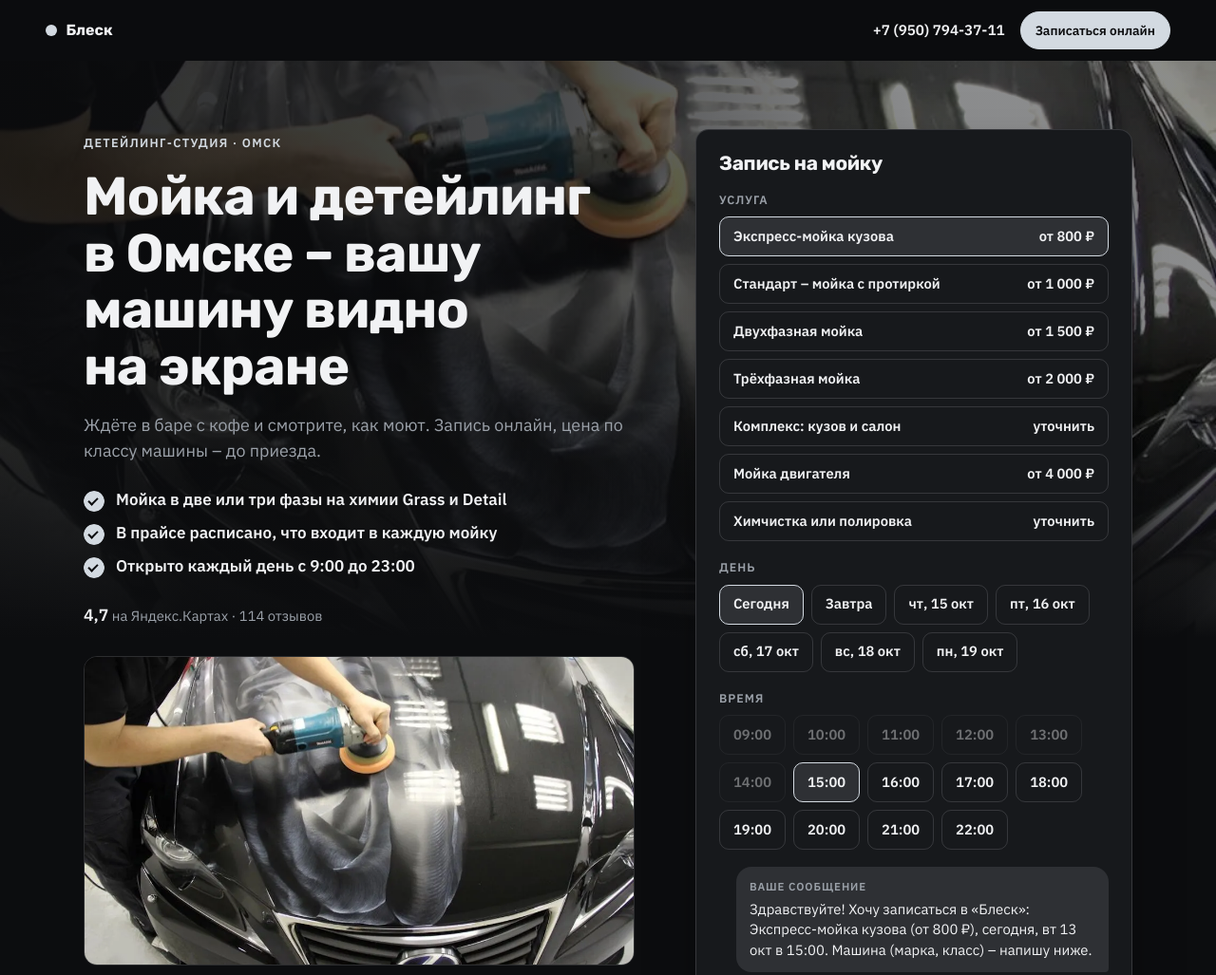
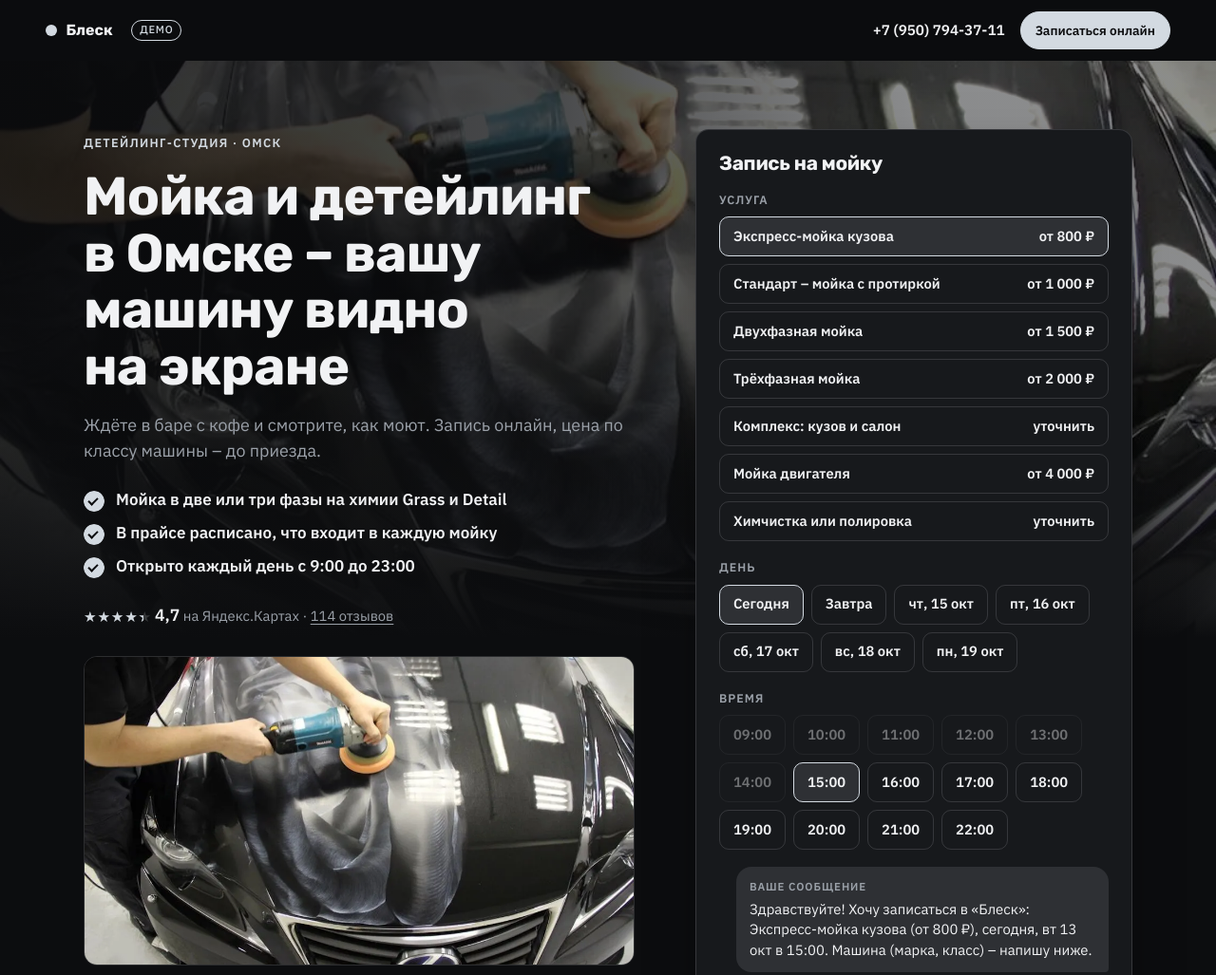
Before and after one commit to sait-dlya-vas/blesk, a plain HTML site: page index.html in a window 1280 px wide. Shown: the top 1027 px of the page at 95% size. Drawn offline with Linux system fonts and the light colour scheme.

Commit message:
Значок «Демо» в шапке, звёзды и ссылка на отзывы в первом экране, точная заливка звёзд 4,7
Co-Authored-By: Claude Opus 5.5 <noreply@anthropic.com>

```diff
--- a/index.html
+++ b/index.html
@@ -25,12 +25,19 @@
 <style id="hero-fix">/* ручная правка 13.10.2026: фон первого экрана светлее, машина видна, текст – на тёмной подложке слева */
 .s-hero__bg img { opacity: .62; filter: saturate(.9) contrast(1.15) brightness(1.05); object-position: 50% 65%; }
 .s-hero__bg::after { background: linear-gradient(90deg, color-mix(in srgb, var(--c-canvas) 80%, transparent) 0%, color-mix(in srgb, var(--c-canvas) 60%, transparent) 45%, color-mix(in srgb, var(--c-canvas) 15%, transparent) 75%), linear-gradient(180deg, transparent 55%, var(--c-canvas) 98%); }
+/* ручная правка 13.10.2026 (идея из копилки, пример Valis): значок «Демо» в шапке и звёзды со ссылкой на отзывы в первом экране */
+.s-demo-badge { margin-left: 10px; padding: 2px 8px; border: 1px solid var(--c-accent); border-radius: 999px; font: 500 .7rem/1.4 var(--f-text); letter-spacing: .06em; text-transform: uppercase; color: var(--c-accent); vertical-align: middle; }
+.s-rating a { color: inherit; text-decoration: none; }
+.s-rating a:hover u { color: var(--c-ink); }
+.s-rating u { text-underline-offset: 3px; }
+.s-rating .s-reviews__stars { margin-right: 8px; vertical-align: -1px; }
+.s-reviews__stars { width: 4.4em; } /* рамка точно по ширине звёзд, иначе 4,7 выглядит как 5 полных */
 @media (max-width: 960px) { .s-hero__bg img { object-position: 72% 100%; } .s-hero__bg::after { background: linear-gradient(180deg, color-mix(in srgb, var(--c-canvas) 50%, transparent), color-mix(in srgb, var(--c-canvas) 72%, transparent) 55%, var(--c-canvas) 98%); } }
 </style>
 </head>
 <body class="s-prod" id="top" data-wa="79507943711" data-tg="DetailingStudioBlesk" data-max="">
 <header class="s-bar" data-s-bar>
-  <a class="s-bar__brand" href="#top"><i aria-hidden="true"></i>Блеск</a>
+  <a class="s-bar__brand" href="#top"><i aria-hidden="true"></i>Блеск<span class="s-demo-badge">Демо</span></a>
   <div class="s-bar__right">
     <a class="s-bar__tel" href="tel:+79507943711">+7 (950) 794-37-11</a>
     <a class="s-btn s-btn--sm" href="#widget">Записаться онлайн</a>
@@ -43,7 +50,7 @@
       <h1>Мойка и детейлинг в Омске – вашу машину видно на экране</h1>
       <p class="s-lead">Ждёте в баре с кофе и смотрите, как моют. Запись онлайн, цена по классу машины – до приезда.</p>
       <ul class="s-ticks"><li>Мойка в две или три фазы на химии Grass и Detail</li><li>В прайсе расписано, что входит в каждую мойку</li><li>Открыто каждый день с 9:00 до 23:00</li></ul>
-      <p class="s-rating"><b>4,7</b> на Яндекс.Картах · 114 отзывов</p>
+      <p class="s-rating"><a href="https://yandex.ru/maps/org/blesk/169661984470/reviews/" target="_blank" rel="noopener"><span class="s-reviews__stars" style="--r: 4.7" aria-label="рейтинг 4,7 из 5"></span><b>4,7</b> на Яндекс.Картах · <u>114 отзывов</u></a></p>
       <figure class="s-hero__photo"><img class="" src="assets/hero-lexus.webp" alt="Мастер полирует капот чёрного Lexus" loading="lazy" decoding="async"></figure>
     </div>
     <div class="s-hero__widget" id="widget"><form class="s-widget" data-s-booking data-days="7" data-closed="" data-slots="09:00,10:00,11:00,12:00,13:00,14:00,15:00,16:00,17:00,18:00,19:00,20:00,21:00,22:00" data-message="Здравствуйте! Хочу записаться в «Блеск»: {услуга}, {день} в {время}. Машина (марка, класс) – напишу ниже." onsubmit="return false">
```
